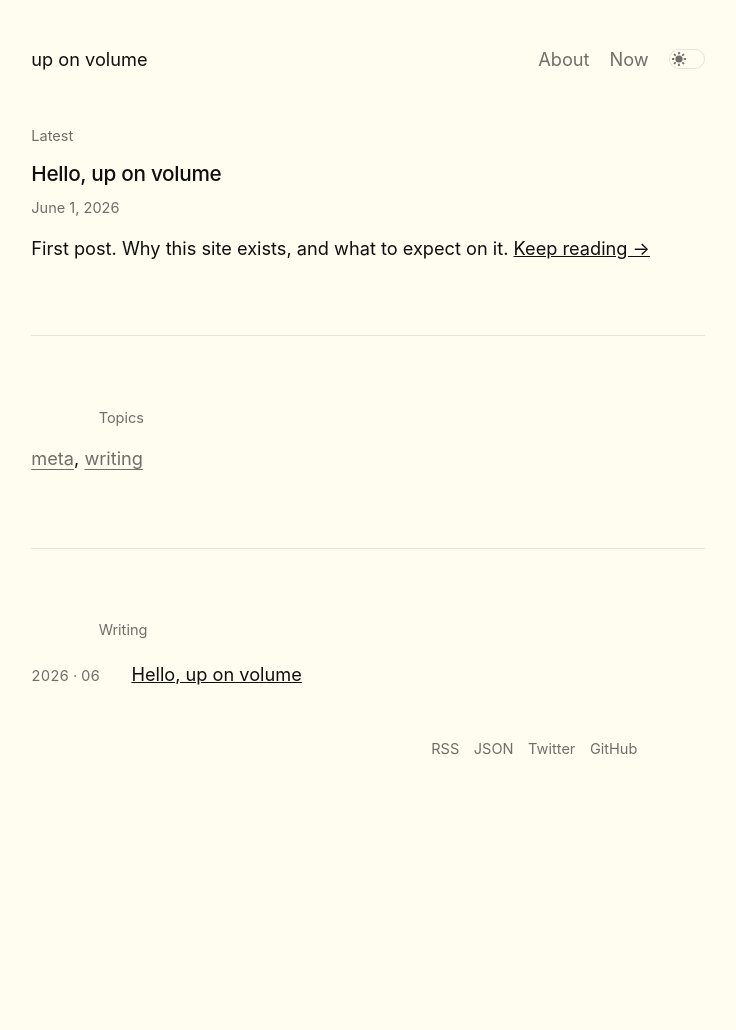
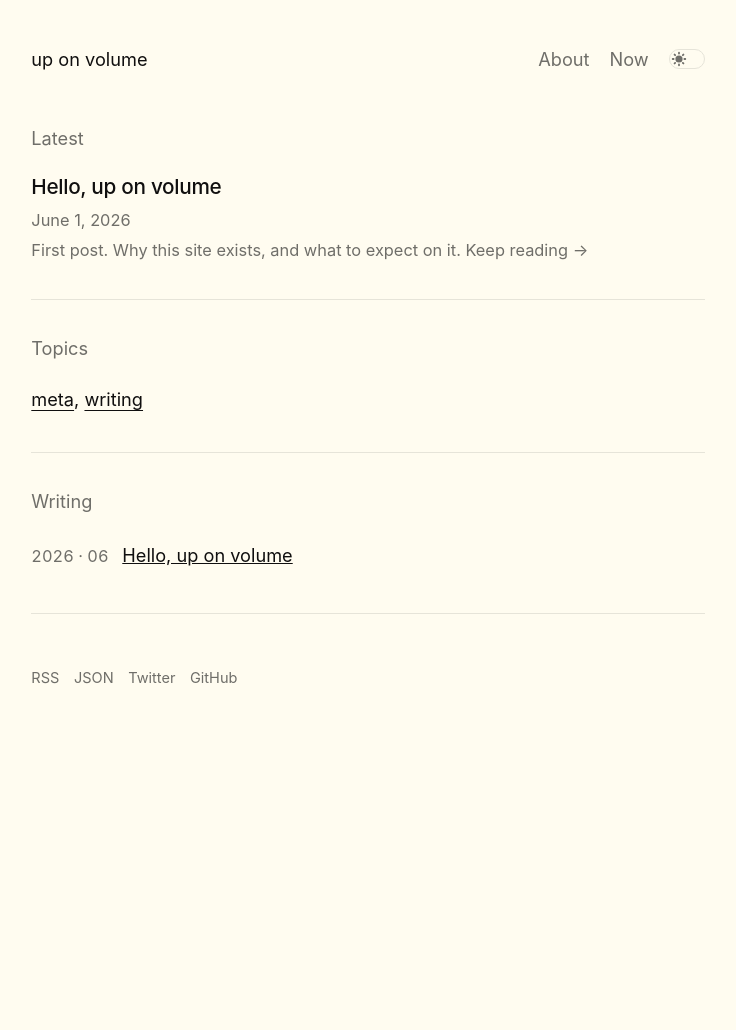
Before and after one commit to txpost/uponvolume-website, a Jekyll site: the page built from _pages/index.md, in a window 1280 px wide. Shown: the whole page, without its empty margins (272-1008 px from the left). Built offline with Jekyll 4.4.1, drawn with Linux system fonts in a browser that asks for light colours; after the commit the page ends 966 px from its top, so only the background shows below that.

Commit message:
Home page polish: align footer with content column, tighten section spacing, size hero/list fonts to match stephango.com, make hero block fully clickable
- Footer: was rendering at a different width than the rest of the column
  because `font-size: var(--font-smaller)` on the <footer> made its 37em
  `width` evaluate against a smaller em. Moved font-size onto the inner
  div so the footer's width math uses the body em. Footer now folded into
  the main wrapper selector list so it gets identical treatment to <nav>.
- Section dividers: `main > hr { margin: 4em 0 }` was pinning dividers to
  <main>'s left edge while the labels/lists (margin: 0 auto) centered,
  visibly shifting the labels right of the dividers. Switched to
  `margin: 2em auto` so divider centers with everything else. Also
  tightened from 4em → 2em.
- Latest hero: wrapped the whole block in a single <a class="post-hero-link">
  so anywhere in the block is clickable; only the h2 gets the hover color.
  Removed the now-redundant inner title link and "Keep reading" link.
  Tightened title→date→body spacing to equal 0.35em gaps; bumped
  label→title to 1.25em. Hero meta font 0.8em → 0.9em; hero body 1em →
  0.9em with muted color.
- Section labels: 0.8em → 1em (hierarchy comes from muted color, not size).
- Writing list: date 0.8em → 0.9em; row gap 1.5em → 0.5em.
- Topics: tag color muted → normal text; hover muted → action.
- Added a trailing divider after the Writing section.

Co-Authored-By: Claude Opus 4.7 (1M context) <noreply@anthropic.com>

```diff
--- a/_includes/footer.html
+++ b/_includes/footer.html
@@ -1,6 +1,4 @@
 <div class="flex align-center" style="gap: 1em">
-  <span class="muted"></span>
-  <span class="flex-grow"></span>
   <a href="/rss.xml" class="muted plain">RSS</a>
   <a href="/feed.json" class="muted plain">JSON</a>
   {% if site.twitter %}<a
--- a/_layouts/index.html
+++ b/_layouts/index.html
@@ -14,18 +14,20 @@ layout: default
 {% if notes.size > 0 %}
   {% assign hero = notes | first %}
 
+  <a href="{{ hero.url }}" class="post-hero-link plain">
     <div class="post-hero">
       <p class="section-label">Latest</p>
-    <h2><a href="{{ hero.url }}" class="internal-link plain">{{ hero.title }}</a></h2>
+      <h2>{{ hero.title }}</h2>
       <div class="post-hero-meta">
         {{ hero.date | date: "%B %-d, %Y" }}
         {% if hero.read_time %} · {{ hero.read_time }}{% endif %}
       </div>
       <p class="post-hero-body">
         {% if hero.description %}{{ hero.description }}{% else %}{{ hero.excerpt | strip_html | truncatewords: 30 }}{% endif %}
-      <a href="{{ hero.url }}" class="internal-link">Keep reading &rarr;</a>
+        Keep reading &rarr;
       </p>
     </div>
+  </a>
 {% endif %}
 
 {% assign topics = site.notes | map: 'topics' | join: ',' | split: ',' | uniq | sort %}
@@ -53,4 +55,5 @@ layout: default
       </li>
     {% endfor %}
   </ul>
+  <hr class="section-divider">
 {% endif %}
--- a/_sass/_style.scss
+++ b/_sass/_style.scss
@@ -38,9 +38,11 @@ body {
 // (the readable column) with --wrap-wide as a max bound for occasional
 // wider blocks. Auto margins center them in the body.
 nav,
+footer,
 article,
 heading,
 main > .post-hero,
+main > .post-hero-link,
 main > .post-list,
 main > .topic-list,
 main > .section-label,
@@ -61,11 +63,11 @@ main {
 }
 
 footer {
-  margin: 2em auto;
-  max-width: var(--wrap-wide);
-  width: var(--wrap-normal);
+  margin-top: 2em;
+  margin-bottom: 2em;
   padding-top: 1em;
-  font-size: var(--font-smaller);
+
+  > div { font-size: var(--font-smaller); }
 }
 
 small {
@@ -134,10 +136,14 @@ hr {
 }
 
 // Top-level dividers in <main> (section breaks between Latest / Topics /
-// Writing on the home page) get more breathing room — matches Steph's
-// `main > hr { margin: 4em 0 }`.
+// Writing on the home page) get more breathing room. NOTE: must use
+// `auto` for left/right margin so the divider stays horizontally
+// centered within <main> — using `0` here pins the divider to <main>'s
+// left edge while the labels/lists (which keep `margin: 0 auto` from
+// the wrapper rule) center, producing a visible misalignment between
+// the divider and the labels below it.
 main > hr {
-  margin: 4em 0;
+  margin: 2em auto;
 }
 
 /* Typography helpers */
--- a/_sass/components/_post-list.scss
+++ b/_sass/components/_post-list.scss
@@ -3,12 +3,14 @@
 // The h2 inside .post-hero deliberately uses the default global h2 styling
 // (Steph applies no override); only the surrounding chrome is custom.
 
-// Section labels (Latest / Topics / Writing) — quiet, muted, small.
+// Section labels (Latest / Topics / Writing) — quiet, muted, body-sized.
+// Steph uses base 1em here, not smaller; the visual hierarchy comes from
+// the muted color, not a smaller size.
 .section-label {
   color: var(--color-tx-muted);
-  font-size: var(--font-smaller);
+  font-size: 1em;
   font-weight: 400;
-  margin: 0 0 1em;
+  margin: 0 0 1.25em;
   padding: 0;
   line-height: 1.3;
 }
@@ -23,24 +25,46 @@ hr.section-divider {
   height: 0;
 }
 
+// Hero block wrapper — the entire block is one link, so anywhere in the
+// block is clickable. Only the h2 visibly responds to hover (color change);
+// the section label, date, and body text stay static so the hover affordance
+// matches stephango.com.
+.post-hero-link {
+  display: block;
+  text-decoration: none;
+  color: inherit;
+
+  &:hover {
+    background: none;     // override the global a:hover bg if any
+    box-shadow: none;
+  }
+
+  &:hover h2 {
+    color: var(--color-action);
+  }
+}
+
 // Hero block (Latest article). The h2 inherits its size from the global
-// heading rules — no override here. Spacing is tight to the section label.
+// heading rules — no override here. Spacing is tight to match stephango.com:
+// equal-ish gaps between label, title, meta, and body.
 .post-hero {
   margin: 1em 0 0;
   padding: 0;
 
   h2 {
-    margin: 0 0 0.5em;  // override the article h2's larger top margin only
+    margin: 0 0 0.35em;
   }
 
   .post-hero-meta {
     color: var(--color-tx-muted);
-    font-size: var(--font-smaller);
-    margin: 0 0 1em;
+    font-size: 0.9em;
+    margin: 0 0 0.35em;
   }
 
   .post-hero-body {
     margin: 0;
+    color: var(--color-tx-muted);
+    font-size: 0.9em;
   }
 }
 
@@ -61,7 +85,7 @@ hr.section-divider {
   li {
     display: flex;
     align-items: baseline;
-    gap: 1.5em;
+    gap: 0.5em;
     padding: 0.35em 0;
     max-width: none;
 
@@ -74,7 +98,7 @@ hr.section-divider {
 
   .post-date {
     color: var(--color-tx-muted);
-    font-size: var(--font-smaller);
+    font-size: 0.9em;
     font-variant-numeric: tabular-nums;
     white-space: nowrap;
     min-width: 5em;
--- a/_sass/content/_tags.scss
+++ b/_sass/content/_tags.scss
@@ -4,12 +4,12 @@
 // default; replaced 2026-06-02 to align with stephango.com's home page.
 
 .tag {
-  color: var(--color-muted);
+  color: var(--color-tx-normal);
   text-decoration: underline;
   text-underline-offset: 0.2em;
   text-decoration-thickness: 1px;
 
   &:hover {
-    color: var(--color-primary);
+    color: var(--color-action);
   }
 }
```
Lines whose indentation alone changed are shown as unchanged.
